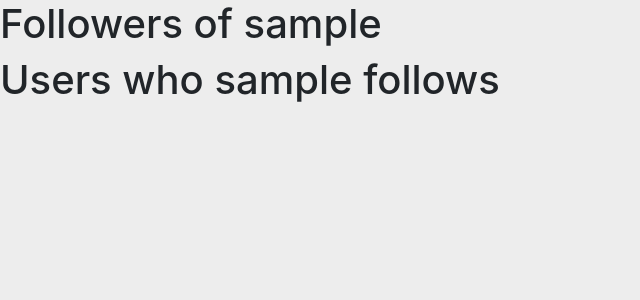
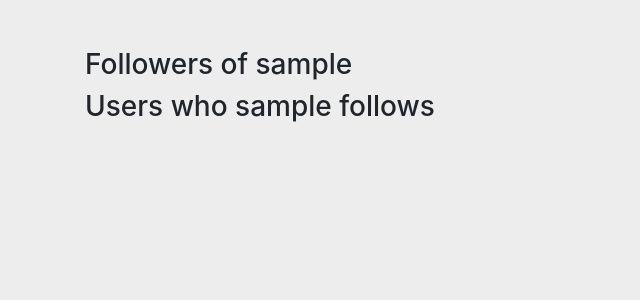
Before and after one commit to pflanner/instant_telegram, a Django app: page /users/1/follows/ in a window 1280 px wide. Shown: the part 76-376 px from the top of the page, without its empty margins (0-640 px from the left). Run offline with Django 3.2, Linux system fonts and the light colour scheme; the visitor is signed in with stand-in values (Sample User, id 1); data comes from the database, SQL or seed files in the repository; some libraries are stand-ins or nearby versions.

Commit message:
Clean up admin pages users.html and user_follows.html

```diff
--- a/pics/templates/pics/user_follows.html
+++ b/pics/templates/pics/user_follows.html
@@ -1,13 +1,15 @@
 {% extends 'pics/base.html' %}
 
 {% block content %}
-<h1>Followers of {{username}}</h1>
+<div class="container my-5">
+<h3>Followers of {{username}}</h3>
 {% for id, follower in followers %}
 <li><a href="../../{{id}}/">{{follower}}</a></li>
 {% endfor %}
 
-<h1>Users who {{username}} follows</h1>
+<h3>Users who {{username}} follows</h3>
 {% for id, followee in followees %}
 <li><a href="../../{{id}}">{{followee}}</a></li>
 {% endfor %}
+</div>
 {% endblock %}
--- a/pics/templates/pics/users.html
+++ b/pics/templates/pics/users.html
@@ -1,7 +1,10 @@
 {% extends 'pics/base.html' %}
 
 {% block content %}
+<div class="container pt-5">
+    <h3>Users</h3>
 {% for username, user_id in users %}
-<li>{{username}} <a href="./{{user_id}}">details</a> <a href="./{{user_id}}/follows/">follows</a></li>
+<li><a href="./{{user_id}}">{{username}}</a> <a href="./{{user_id}}/follows/">follows</a></li>
 {% endfor %}
+</div>
 {% endblock %}
```
